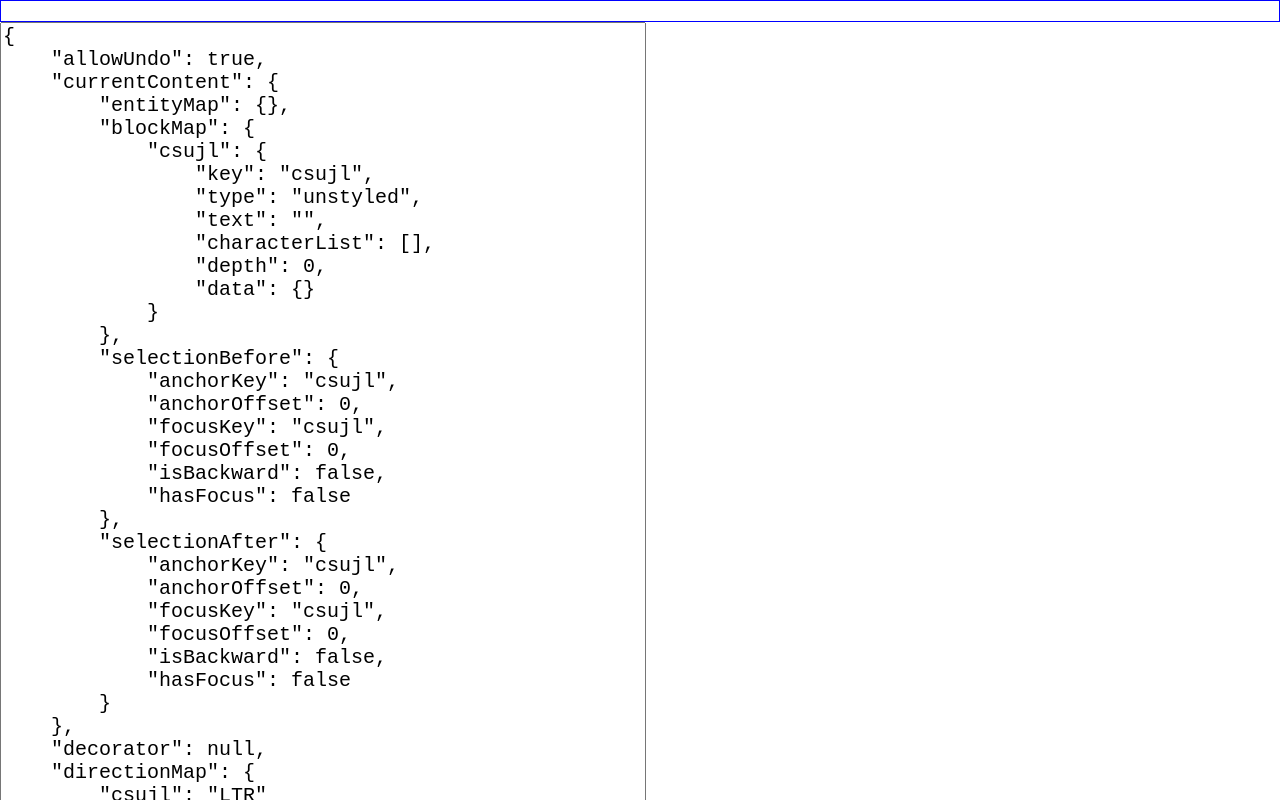
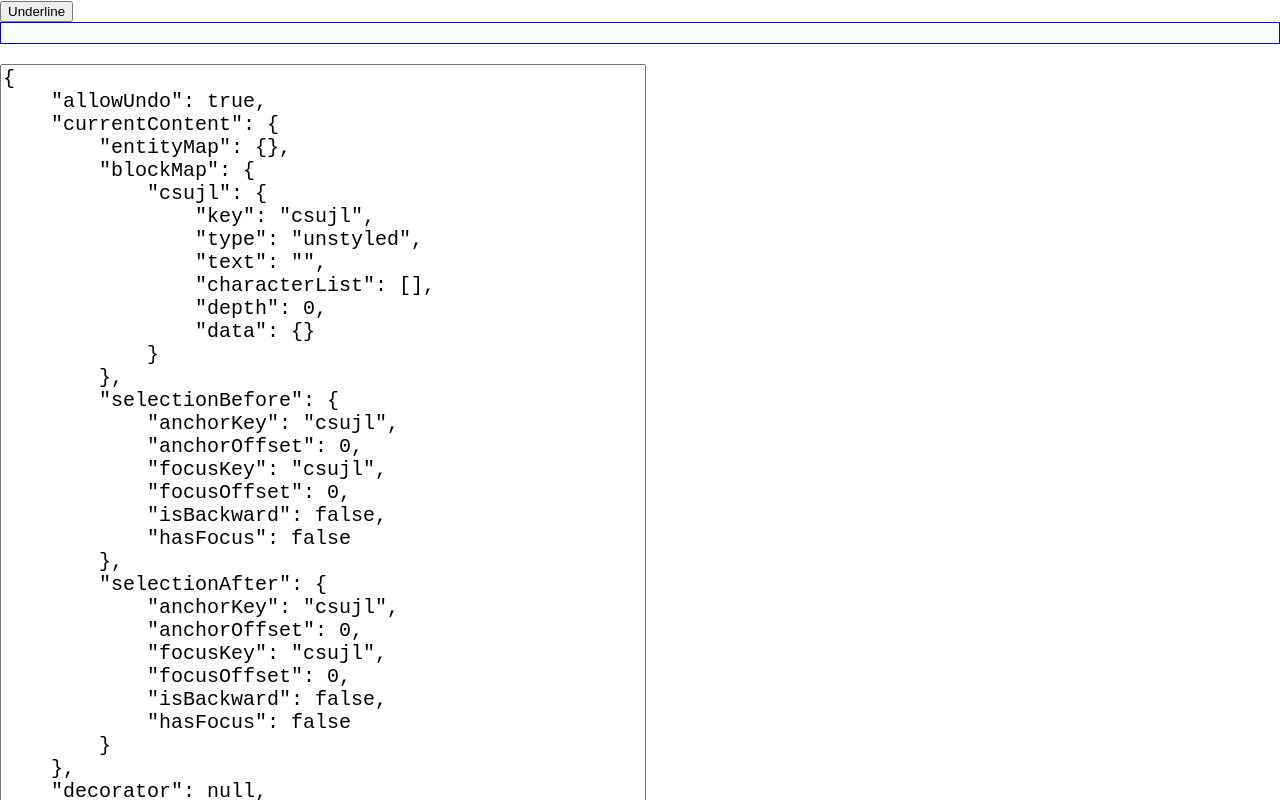
Before and after one commit to lvdang/learningdraft, a React (Create React App) app: page / in a window 1280 px wide. Shown: the top 800 px of the page. Built offline with nearby package versions, Linux system fonts and the light colour scheme.

Commit message:
change to hooks

```diff
--- a/src/App.css
+++ b/src/App.css
@@ -27,6 +27,7 @@
   height: 1000px;
   width: 50%;
   font-size: 20px;
+  margin-top: 20px;
 }
 
 .App-EditorBorder {
--- a/src/App.js
+++ b/src/App.js
@@ -1,24 +1,16 @@
-import React, { Component, createElement, cloneElement} from 'react';
+import React, { Component, createElement, cloneElement, useState} from 'react';
 import { Editor, EditorState, RichUtils} from 'draft-js';
 import './App.css';
-import ConsoleButtons from './components/ConsoleButtons';
 
-class App extends Component {
-  constructor() {
-    super();
-    this.state = {
-      editorState: EditorState.createEmpty(),
-    };
+const App = () => {
+  const [editorState, setEditorChange] = useState(EditorState.createEmpty());
 
-    this.onChange = this.onChange.bind(this);
+  const onChange = editorState => {
+    setEditorChange(editorState);
   }
 
-  onChange(editorState) {
-    this.setState({editorState});
-  }
-
-  handleKeyCommand = (command) => {
-    const newState = RichUtils.handleKeyCommand(this.state.editorState, command);
+  const handleKeyCommand = command => {
+    const newState = RichUtils.handleKeyCommand(editorState, command);
 
     if (newState) {
       this.onChange(newState);
@@ -28,22 +20,23 @@ class App extends Component {
     return 'not-handled';
   }
 
-  render() {
-    let str  = JSON.stringify(this.state.editorState.toJS(), null, 4);
+  const onUnderlineClick = () => {
+    onChange(RichUtils.toggleInlineStyle(editorState, 'UNDERLINE'));
+  }
 
   return (
     <>
+      <button onClick={onUnderlineClick}>Underline</button>
       <div className="App-EditorBorder">
         <Editor
-            handleKeyCommand={this.handleKeyCommand}
-            onChange={this.onChange}
-            editorState={this.state.editorState}
+          handleKeyCommand={handleKeyCommand}
+          onChange={onChange}
+          editorState={editorState}
         />
       </div>
-       <textarea className='App-Editor-Debug' value={str}/>
+      <textarea className='App-Editor-Debug' value={JSON.stringify(editorState.toJS(), null, 4)}/>
     </>
   );
 }
-}
 
 export default App;
```
Lines whose indentation alone changed are shown as unchanged.
